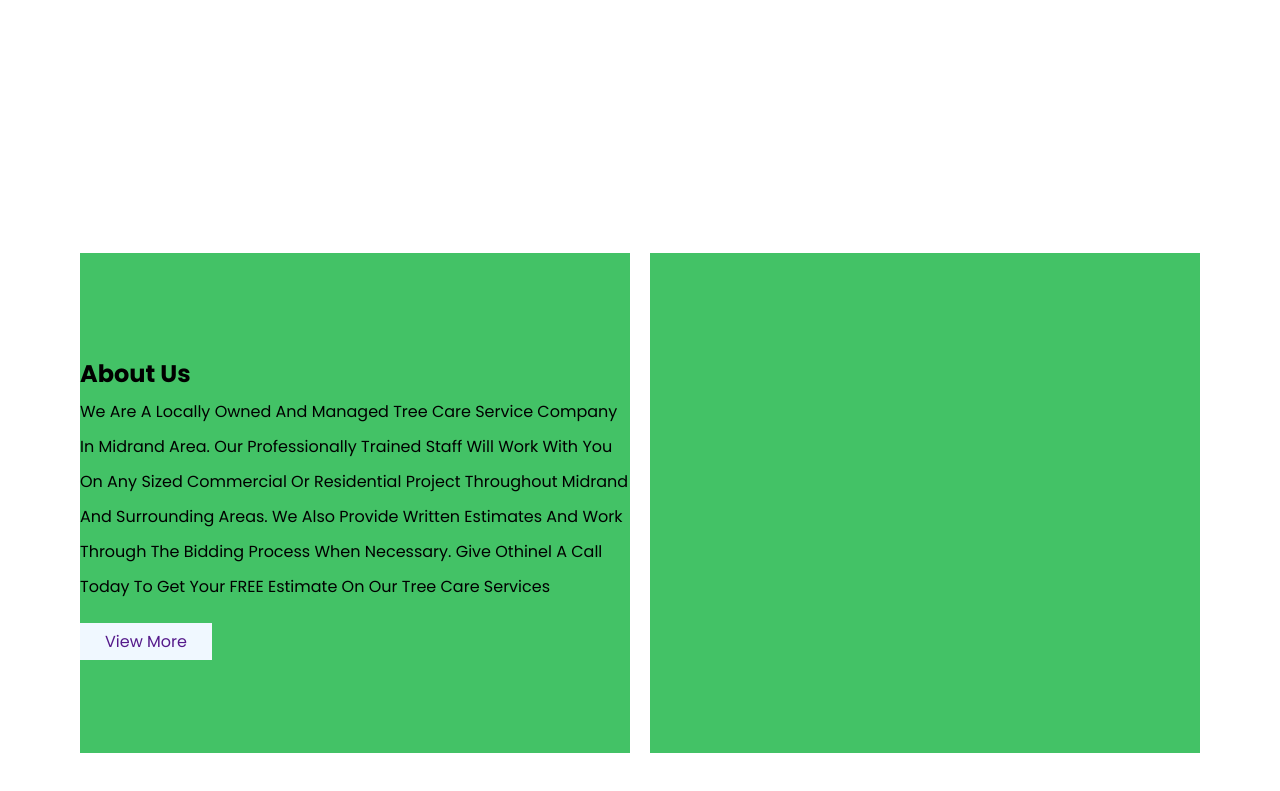
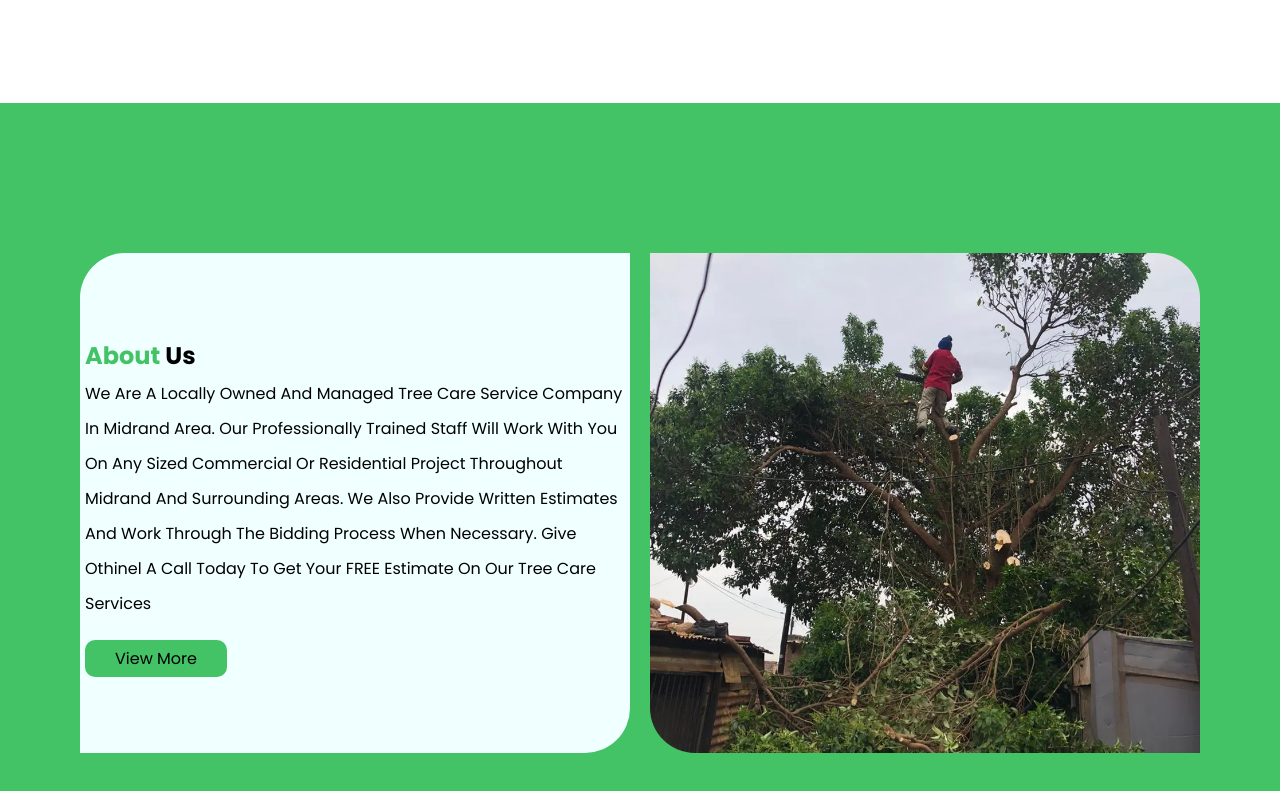
Before and after one commit to datlearner/Othinel-Tree-Cutting, a plain HTML site: page index.html in a window 1280 px wide. Shown: the part 689-1480 px from the top of the page. Drawn offline with Linux system fonts and the light colour scheme; a web font is replaced by a local one.

Commit message:
created image folder

```diff
--- a/index.html
+++ b/index.html
@@ -15,7 +15,7 @@
 
     <nav>
 
-        <img src="./logo.png" alt="" class="img">
+        <img src="./logo/logo.png" alt="" class="img">
 
         <ul>
             <li><a href="">Home</a></li>
--- a/style.css
+++ b/style.css
@@ -100,6 +100,7 @@ section {
     display: grid;
     justify-content: center;
     align-items: center;
+    background-color: #43C266;
 }
 
 .container h1{
@@ -117,7 +118,7 @@ section {
 
 .container .pic{
     width: 950px;
-    background-image: url(./1.webp);
+    background-image: url(./images/1.webp);
     background-size: cover;
     background-position: center;
     border-radius: 10px;
@@ -213,24 +214,35 @@ section {
 
 
 .div2{
-    background-image: url(./img/2.webp);
+    background-image: url(./images/2.webp);
     background-position: center;
     background-size: cover;
 
+    border-top-right-radius: 45px;
+    border-bottom-left-radius: 45px;
 }
 
 .div1{
+    background-color: azure;
     display: grid;
+    border-bottom-right-radius: 45px;
+    border-top-left-radius: 45px;
     place-items: center;
 }
 
 .div1 h1{
 
     text-transform: capitalize;
-    margin: 3px 0px;
+    margin: 3px 5px;
+
+}
+
+.div1 span{
+    color: #43C266;
 }
 
 .div1 p{
+    margin: 0px 5px;
     line-height: 35px;
     text-transform: capitalize;
 }
@@ -238,10 +250,21 @@ section {
 .div1 a{
     text-decoration: none;
     text-transform: capitalize;
-    background-color: aliceblue;
-    padding: 7px 25px;
+    background-color: #43C266;
+    padding: 7px 30px;
+    margin: 5px;
+    border-radius: 10px;
+    color: black;
+    -webkit-border-radius: 10px;
+    -moz-border-radius: 10px;
+    -ms-border-radius: 10px;
+    -o-border-radius: 10px;
 }
 
+.div1 a:hover{
+    background-color: white;
+    border: 2px solid #43C266;
+}
 
 
 
```
